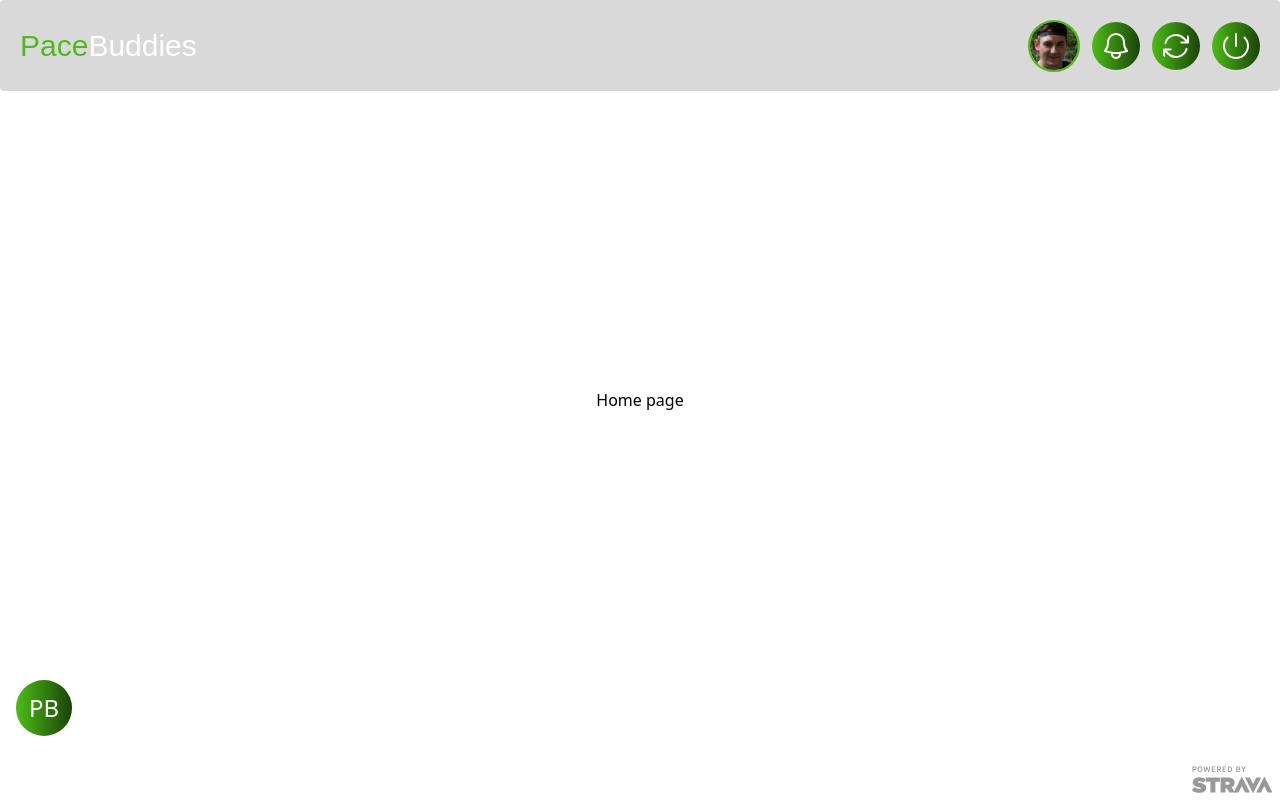
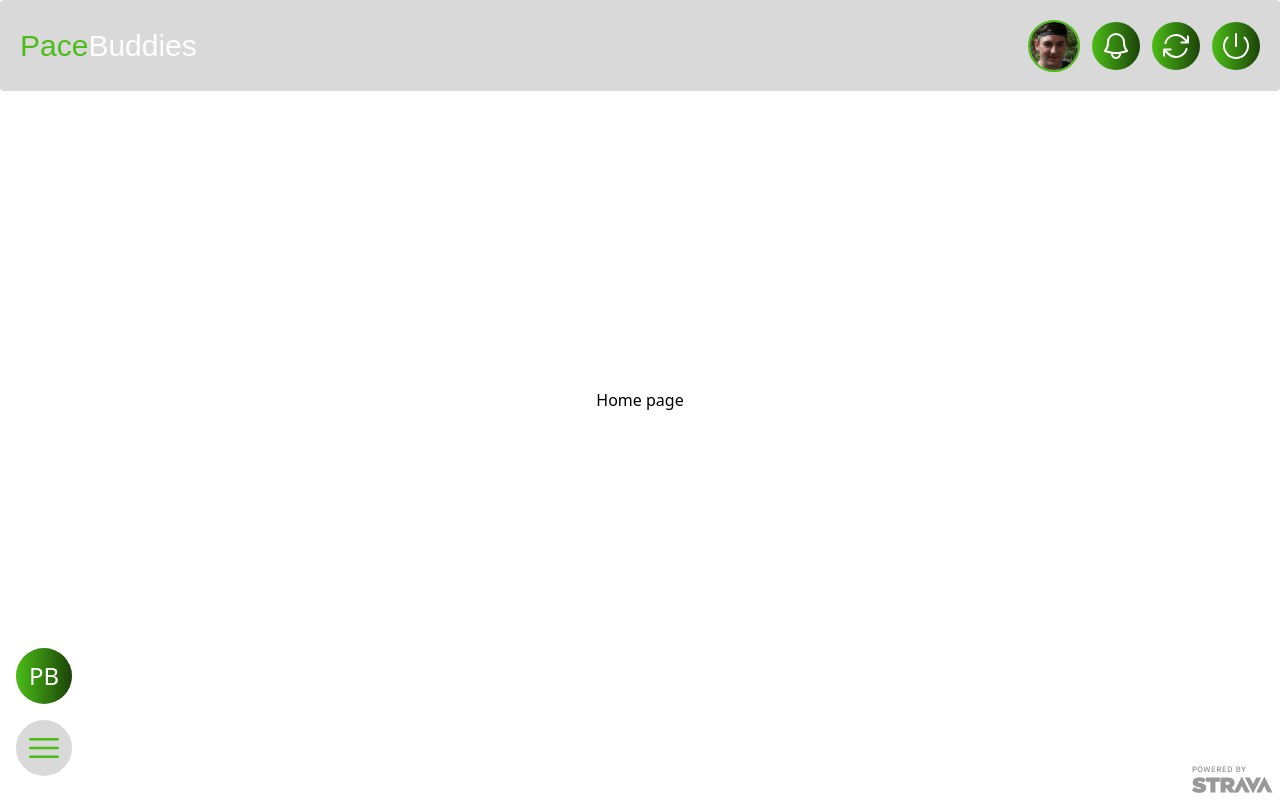
Before and after one commit to pacebuddies/Frontend, a Next.js app: page /home in a window 1280 px wide. Built offline with nearby package versions, Linux system fonts and the light colour scheme; no server answers.

Commit message:
Added MenuButton

```diff
--- /dev/null
+++ b/src/components/MenuButton.tsx
@@ -0,0 +1,21 @@
+const menuButton = () => {
+  return (
+    <div className="fixed bottom-6 left-4 flex h-14 w-14 items-center justify-center rounded-full bg-pb-gray">
+      <svg
+        xmlns="http://www.w3.org/2000/svg"
+        fill="none"
+        viewBox="0 0 24 24"
+        strokeWidth={1.5}
+        className="h-10 w-10 stroke-pb-green"
+      >
+        <path
+          strokeLinecap="round"
+          strokeLinejoin="round"
+          d="M3.75 6.75h16.5M3.75 12h16.5m-16.5 5.25h16.5"
+        />
+      </svg>
+    </div>
+  );
+};
+
+export default menuButton;
--- a/src/components/RecommendationsButton.tsx
+++ b/src/components/RecommendationsButton.tsx
@@ -2,7 +2,7 @@ const RecommendationsButton = () => {
   return (
     <>
       {/* eslint-disable-next-line tailwindcss/no-custom-classname */}
-      <div className="group/button fixed bottom-16 left-4 inline-flex h-14 w-auto items-center">
+      <div className="group/button fixed bottom-24 left-4 inline-flex h-14 w-auto items-center">
         <span className=" absolute z-20 flex h-full w-14 cursor-pointer items-center justify-center rounded-full bg-gradient-to-r from-pb-green to-pb-dark-green text-2xl text-white">
           PB
         </span>
--- a/src/pages/home.tsx
+++ b/src/pages/home.tsx
@@ -7,6 +7,7 @@ import TopNavBar from '../components/TopNavBar';
 import stravaApi from '../instances/axiosConfigured';
 import { IAthlete } from '../interfaces';
 import RecommendationsButton from "../components/RecommendationsButton";
+import MenuButton from "../components/MenuButton";
 
 const Home: NextPage = () => {
   const [athlete, setAthlete] = useState<IAthlete | null>(null);
@@ -43,6 +44,7 @@ const Home: NextPage = () => {
         </div>
       </div>
       <RecommendationsButton />
+      <MenuButton />
       <StravaWatermark />
     </>
   );
```
